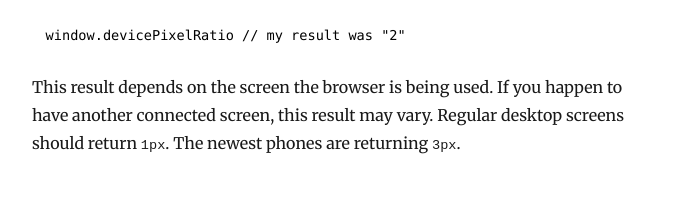
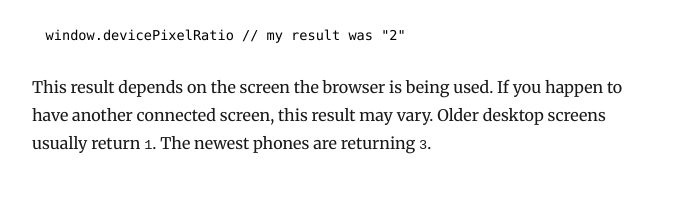
Before and after one commit to cmolina/cmolina.dev_gatsby-starter-blog, a Gatsby site: page /posts/images-for-every-resolution/ in a window 1280 px wide. Shown: the part 1945-2155 px from the top of the page, without its empty margins (293-984 px from the left). Built offline with nearby package versions, Linux system fonts and the light colour scheme; Gatsby itself is replaced by a stand-in of ours; some packages are replaced by stand-ins of ours; code samples lack their colours.

Commit message:
Updated: Typo in images-for-every-resolution.

````diff
--- a/content/blog/posts/images-for-every-resolution/index.md
+++ b/content/blog/posts/images-for-every-resolution/index.md
@@ -50,7 +50,7 @@ But how do I knew the relationship between _screen pixels_ and `CSS px`? Thankfu
 window.devicePixelRatio // my result was "2"
 ```
 
-This result depends on the screen the browser is being used. If you happen to have another connected screen, this result may vary. Regular desktop screens should return `1px`. The newest phones are returning `3px`.
+This result depends on the screen the browser is being used. If you happen to have another connected screen, this result may vary. Older desktop screens usually return `1`. The newest phones are returning `3`.
 
 ## How many images should I provide?
 
````
